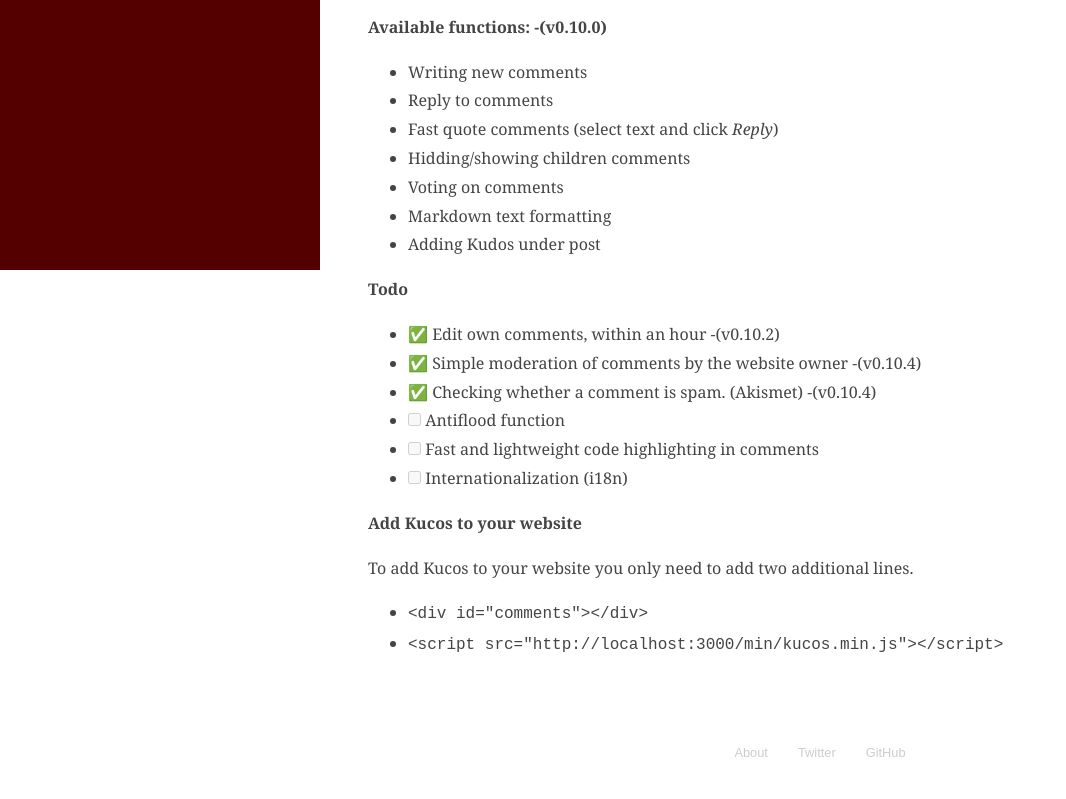
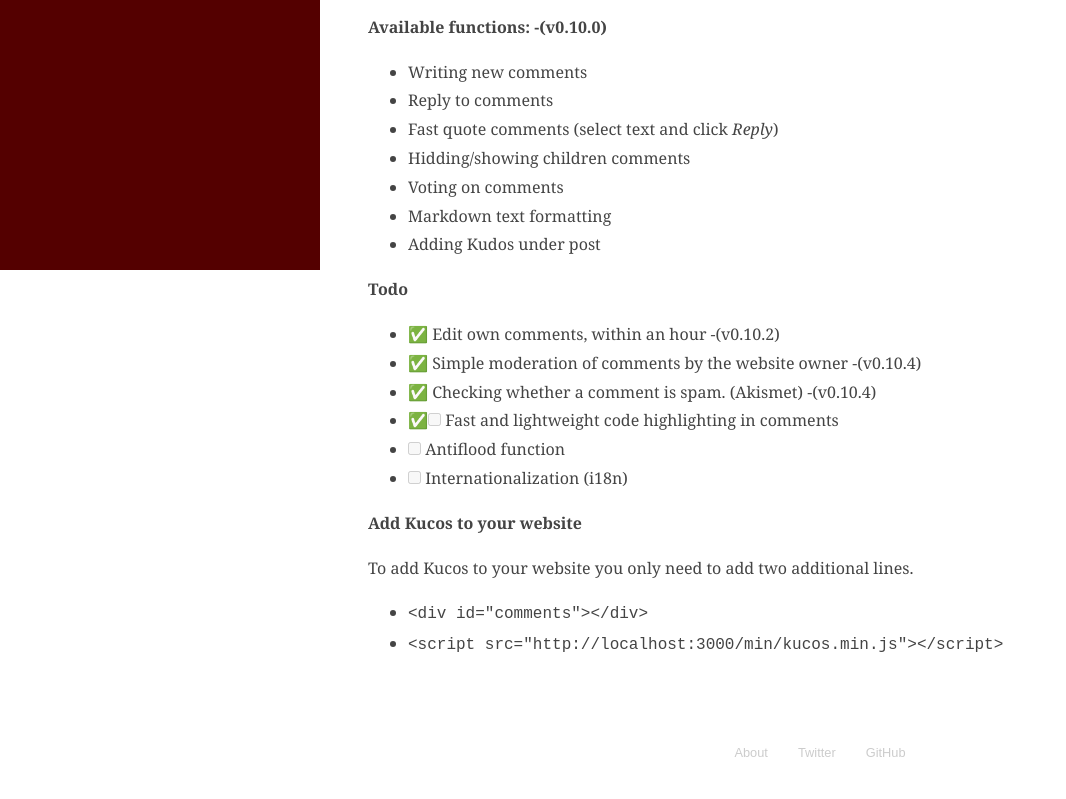
Before and after one commit to kucosjs/kucos.github.io, a plain HTML site: page index.html in a window 1280 px wide. Shown: the part 530-1329 px from the top of the page, without its empty margins (0-1066 px from the left). Drawn offline with Linux system fonts and the light colour scheme.

Commit message:
edit readme

```diff
--- a/index.html
+++ b/index.html
@@ -61,8 +61,8 @@
                                     <li>✅ Edit own comments, within an hour -(v0.10.2)</li>
                                     <li>✅ Simple moderation of comments by the website owner -(v0.10.4)</li>
                                     <li>✅ Checking whether a comment is spam. (Akismet) -(v0.10.4)</li>
+                                    <li>✅<input type="checkbox" disabled> Fast and lightweight code highlighting in comments</li>
                                     <li><input type="checkbox" disabled> Antiflood function</li>
-                                    <li><input type="checkbox" disabled> Fast and lightweight code highlighting in comments</li>
                                     <li><input type="checkbox" disabled> Internationalization (i18n)</li>
                                 </ul>
                             </p>
```
